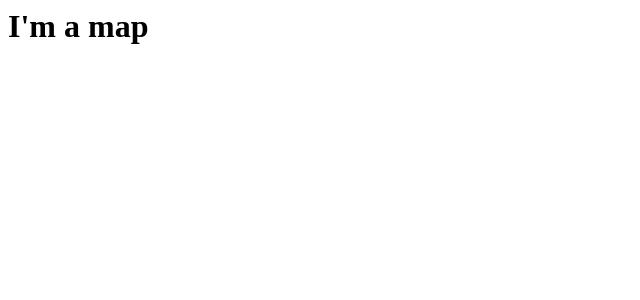
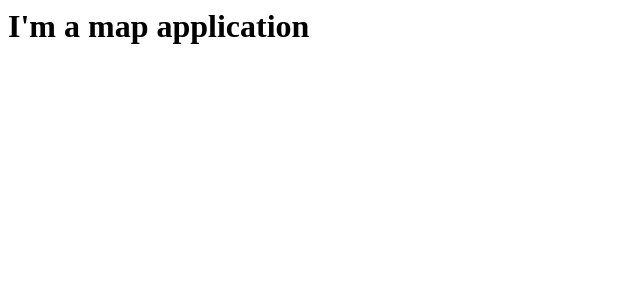
Before and after one commit to jhannes/gis-kata, a React (Vite) app: page / in a window 1280 px wide. Shown: the top 300 px of the page, without its empty margins (0-640 px from the left). Built offline with nearby package versions, Linux system fonts and the light colour scheme.

Commit message:
Extract `<Application />` to `modules/application`

```diff
--- a/src/index.tsx
+++ b/src/index.tsx
@@ -1,5 +1,7 @@
 import * as ReactDOM from "react-dom/client";
 import * as React from "react";
+import { Application } from "./modules/application";
 
 const root = ReactDOM.createRoot(document.getElementById("root")!);
-root.render(<h1>I'm a map</h1>);
+
+root.render(<Application />);
--- /dev/null
+++ b/src/modules/application/application.tsx
@@ -0,0 +1,5 @@
+import * as React from "react";
+
+export function Application() {
+  return <h1>I'm a map application</h1>;
+}
--- /dev/null
+++ b/src/modules/application/index.ts
@@ -0,0 +1 @@
+export * from "./application";
```
